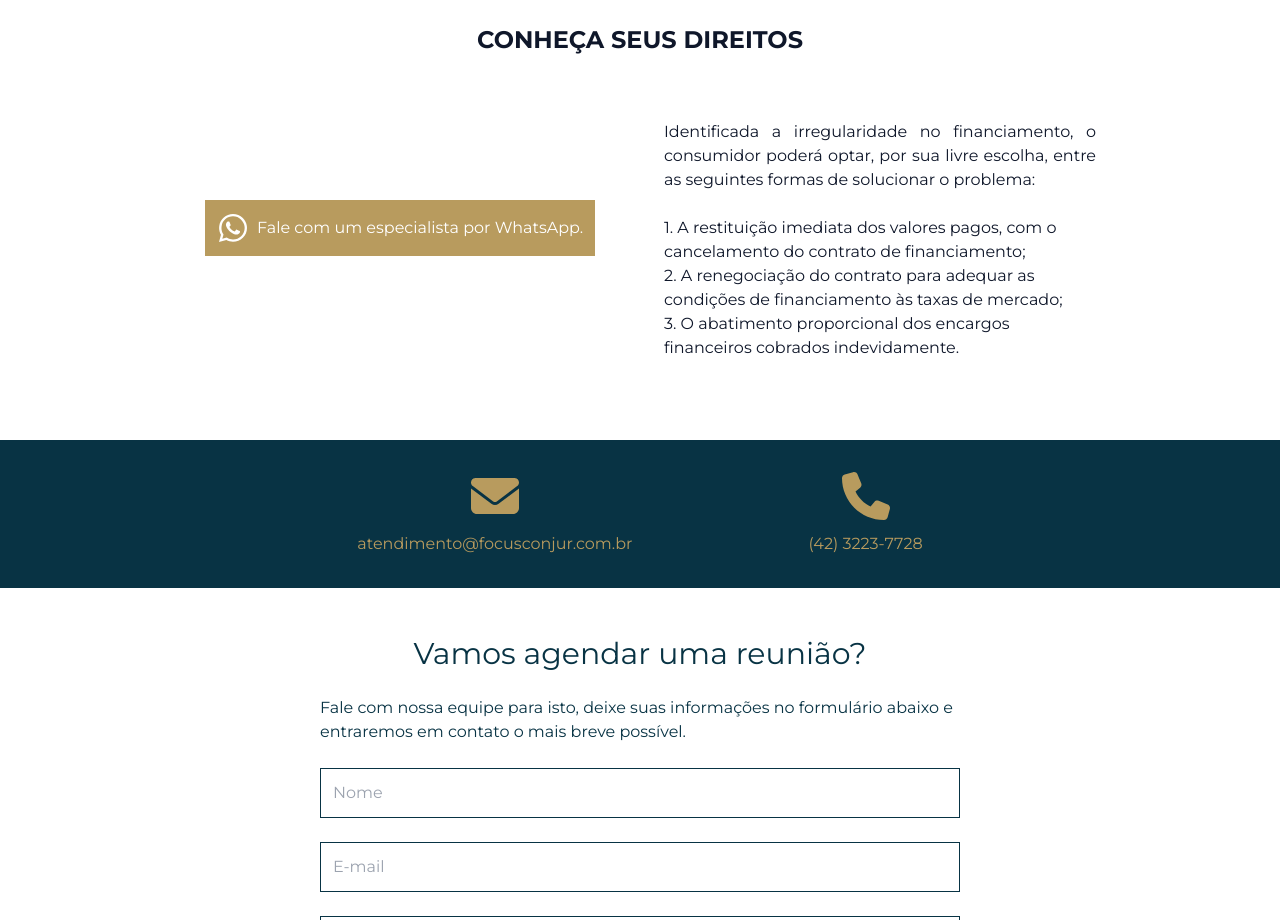
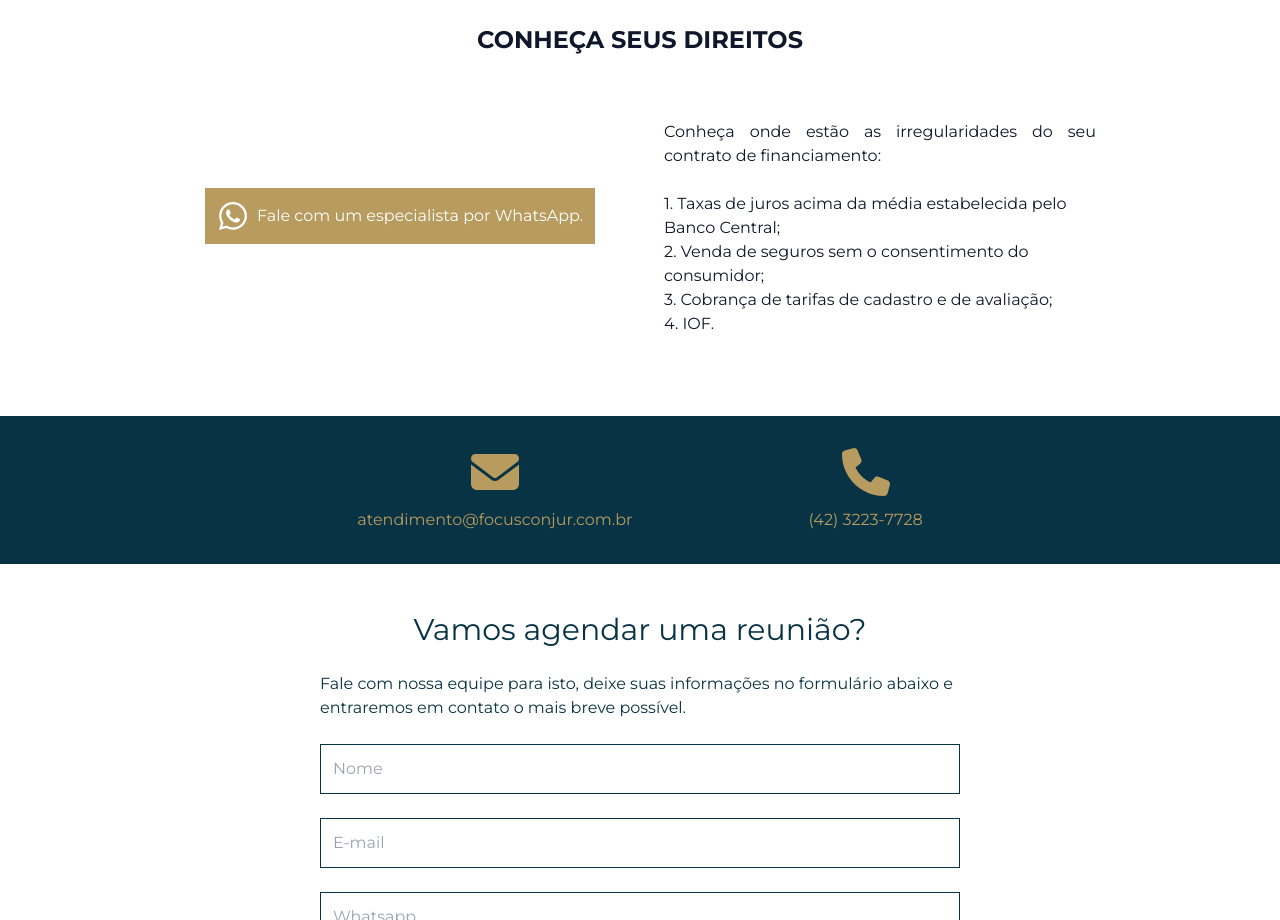
Before and after one commit to mariaesfreitas/focus, a Next.js app in the folder web/: page /atividades/financiamento in a window 1280 px wide. Shown: the part 1300-2220 px from the top of the page. Built offline with nearby package versions, Linux system fonts and the light colour scheme.

Commit message:
feat: changing financing page text

```diff
--- a/web/src/app/atividades/financiamento/page.tsx
+++ b/web/src/app/atividades/financiamento/page.tsx
@@ -66,23 +66,21 @@ const FinancingPage = () => {
           </span>
           <div className="w-full sm:w-1/2">
             <p className="mt-6 text-slate-900 bold text-left sm:text-justify">
-              Identificada a irregularidade no financiamento, o consumidor
-              poderá optar, por sua livre escolha, entre as seguintes formas de
-              solucionar o problema:
+              Conheça onde estão as irregularidades do seu contrato de
+              financiamento:
             </p>
             <ol className="mt-6" type="1">
               <li className="text-slate-900">
-                1. A restituição imediata dos valores pagos, com o cancelamento
-                do contrato de financiamento;
+                1. Taxas de juros acima da média estabelecida pelo Banco
+                Central;
               </li>
               <li className="text-slate-900">
-                2. A renegociação do contrato para adequar as condições de
-                financiamento às taxas de mercado;
+                2. Venda de seguros sem o consentimento do consumidor;
               </li>
               <li className="text-slate-900">
-                3. O abatimento proporcional dos encargos financeiros cobrados
-                indevidamente.
+                3. Cobrança de tarifas de cadastro e de avaliação;
               </li>
+              <li className="text-slate-900">4. IOF.</li>
             </ol>
           </div>
         </div>
```
